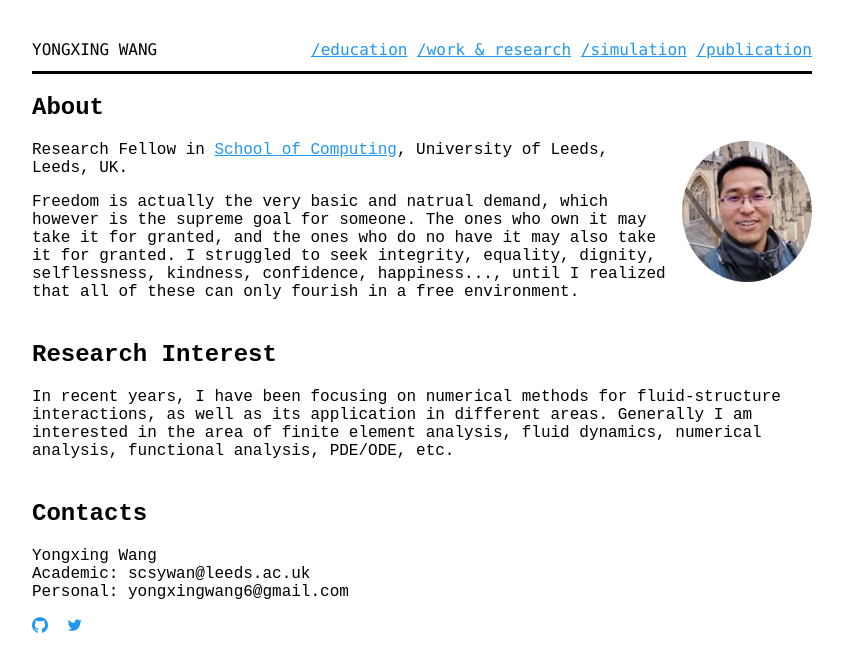
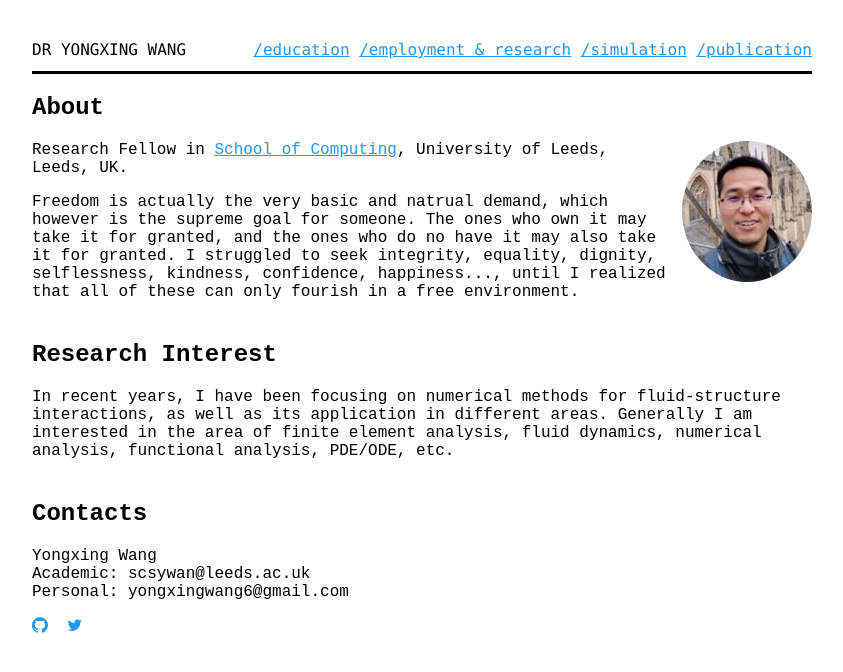
Before and after one commit to yongxingwang/yongxingwang.github.io, a Jekyll site: the page built from index.html, in a window 1280 px wide. Shown: the top 672 px of the page, without its empty margins (218-1061 px from the left). Built offline with Jekyll 4.4.1, drawn with Linux system fonts in a browser that asks for light colours; some web fonts are replaced.

Commit message:
Update navigation.html

```diff
--- a/_includes/navigation.html
+++ b/_includes/navigation.html
@@ -1,8 +1,8 @@
 <nav>
     <ul>
-        <li><a href="/index">YONGXING WANG</a></li>
+        <li><a href="/index">Dr Yongxing Wang</a></li>
         <li><a href="/education.html">/education</a></li>
-        <li><a href="/work.html">/work & research</a></li>
+        <li><a href="/work.html">/employment & research</a></li>
         <li><a href="/simulation/">/simulation</a></li>
         <li><a href="/publication.html">/publication </a></li>
     </ul>
```
